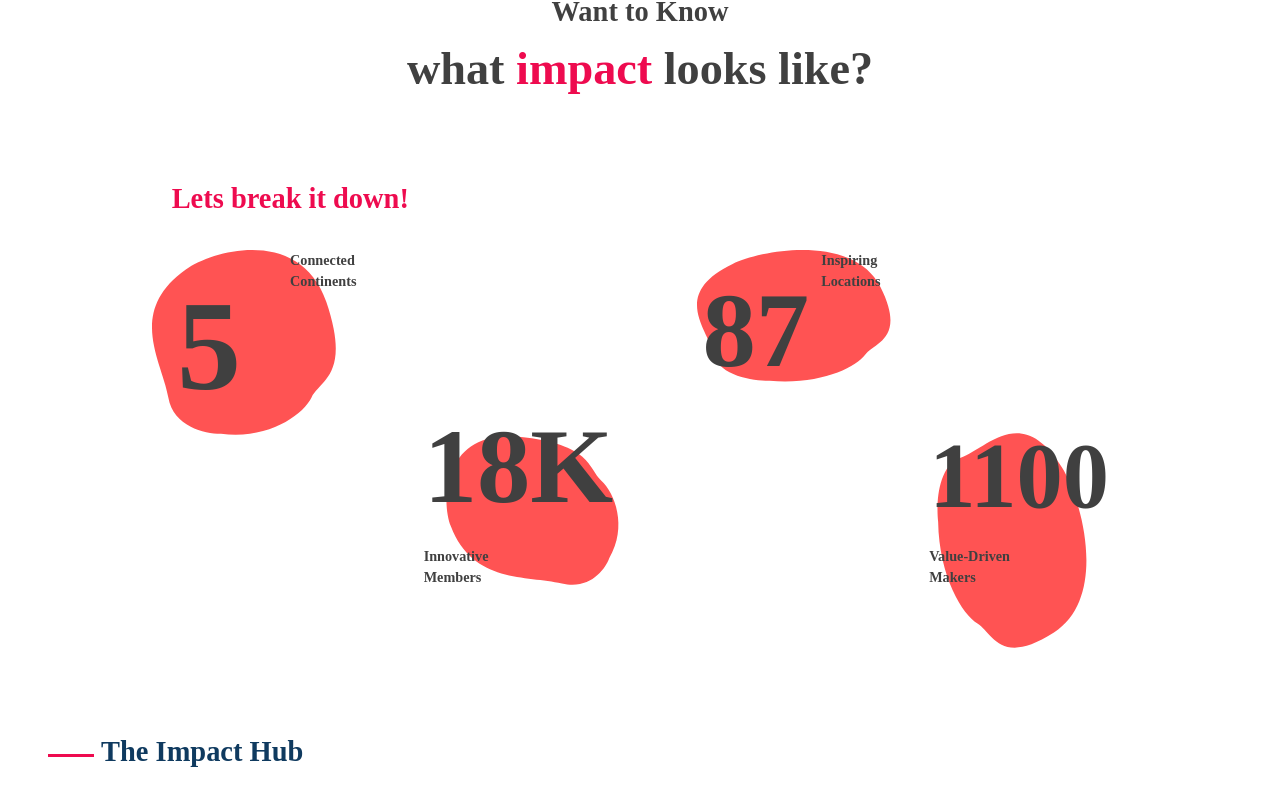
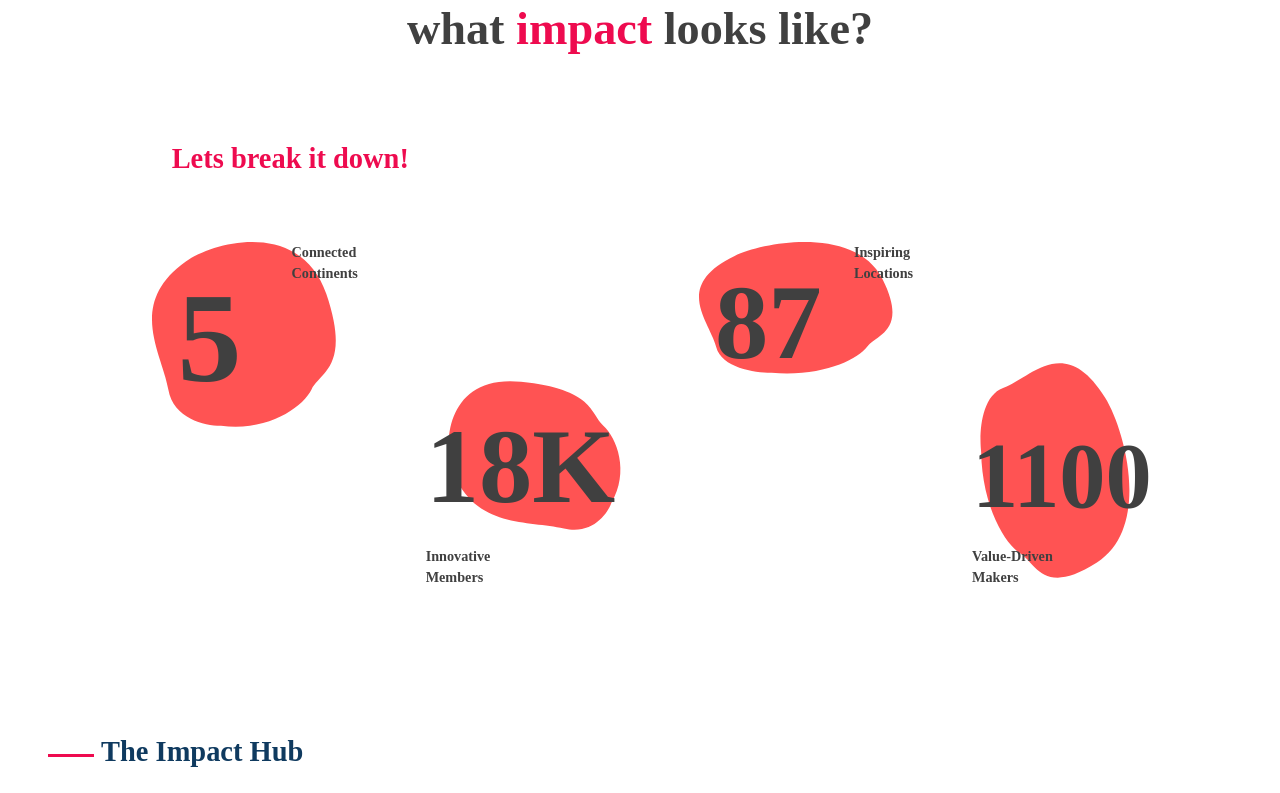
Before and after one commit to yy-ventures/impact-hub, a Next.js app: page / in a window 1280 px wide. Shown: the part 1845-2638 px from the top of the page. Built offline with nearby package versions, Linux system fonts and the light colour scheme; a web font is replaced by a local one.

Commit message:
responsive fix

```diff
--- a/components/Home/HomeGrid/HomeGrid.scss
+++ b/components/Home/HomeGrid/HomeGrid.scss
@@ -9,8 +9,13 @@
         width: 151.5rem;
         margin-top: 20rem;
         display: flex;
+        flex-direction: row;
         align-items: flex-end;
         justify-content: space-between;
+        @media screen and (max-width: 600px) {
+            width: 100%;
+            flex-direction: column;
+        }
         &_left{
             h4{
                 font-size: $subHeading3;
@@ -59,10 +64,16 @@
         margin-top: 4rem;
         width: 100%;
         padding: 0 18.7rem;
+        @media screen and (max-width: 600px) {
+            padding: 0 5rem;
+        }
         &_grid{
             display: flex;
             flex-direction: row;
             justify-content: space-between;
+            @media screen and (max-width: 600px) {
+                flex-direction: column;
+            }
             &_images{
                 display: flex;
                 flex-direction: column;
--- a/components/Home/HomeImpacts/HomeImpacts.scss
+++ b/components/Home/HomeImpacts/HomeImpacts.scss
@@ -6,6 +6,10 @@
     flex-direction: column;
     justify-content: flex-end;
     align-items: center;
+    @media screen and (max-width: 600px) {
+        height: auto;
+        padding: 2rem 0;
+    }
     &_header{
         text-align: center;
         h2{
@@ -22,18 +26,29 @@
     &_body{
         width: 137.058rem;
         margin-top: 10.6rem;
+        @media screen and (max-width: 600px) {
+            width: 100%;
+        }
         h4{
             font-size: $subHeading3;
             font-weight: $bold;
             margin-left: 2.7rem;
+            padding-bottom: 4.5rem;
         }
         &_counter{
             margin-top: 4rem;
             display: grid;
             grid-template-columns: repeat(4, 1fr);
             gap: 6rem;
+            @media screen and (max-width: 600px) {
+                grid-template-columns: repeat(1, 1fr);
+            }
             &_card{
-                height: 23.811rem * 2;
+                height: 32.5rem * 1.5;
+                width: 32.4rem;
+                @media screen and (max-width: 600px) {
+                    height: 32.5rem;
+                }
                 h2{
                     font-weight: $bold;
                     color: $textDark;
@@ -47,23 +62,35 @@
                 &:nth-child(1){
                     display: flex;
                     align-items: flex-start;
+                    @media screen and (max-width: 600px) {
+                        align-items: center;
+                    }
                 }
                 &:nth-child(2){
                     display: flex;
                     align-items: flex-end;
+                    @media screen and (max-width: 600px) {
+                        align-items: center;
+                    }
                 }
                 &:nth-child(3){
                     display: flex;
                     align-items: flex-start;
+                    @media screen and (max-width: 600px) {
+                        align-items: center;
+                    }
                 }
                 &:nth-child(4){
                     display: flex;
                     align-items: flex-end;
+                    @media screen and (max-width: 600px) {
+                        align-items: center;
+                    }
                 }
             }
             &_card_1{
-                width: 32.123rem;
-                height: 23.811rem;
+                width: 100%;
+                height: 32.5rem;
                 display: flex;
                 align-items: flex-start;
                 justify-content: space-around;
@@ -71,6 +98,8 @@
                 &::before{
                     content: url('../../../static/assets/counter/counter_1.png');
                     position: absolute;
+                    height: 100px;
+                    width: 100px;
                     top: 0;
                     left: 0;
                     z-index: -1;
@@ -80,8 +109,8 @@
                 }
             }
             &_card_2{
-                width: 32.352rem;
-                height: 24.742rem;
+                width: 100%;
+                height: 32.5rem;
                 display: flex;
                 flex-direction: column;
                 justify-content: flex-end;
@@ -98,8 +127,8 @@
                 }
             }
             &_card_3{
-                width: 26.7rem;
-                height: 21.875rem;
+                width: 100%;
+                height: 32.5rem;
                 display: flex;
                 align-items: flex-start;
                 justify-content: space-around;
@@ -116,8 +145,8 @@
                 }
             }
             &_card_4{
-                width: 33.883rem;
-                height: 22.752rem;
+                width: 100%;
+                height: 32.5rem;
                 display: flex;
                 flex-direction: column;
                 justify-content: flex-end;
--- a/components/Home/HomeNewsLetter/HomeNewsLetter.scss
+++ b/components/Home/HomeNewsLetter/HomeNewsLetter.scss
@@ -5,13 +5,17 @@
     height: 62.0rem;
     width: 168.7rem;
     position: relative;
+    // display: grid;
+    // grid-template-columns: 1fr 1fr;
     display: flex;
-    justify-content: flex-end;
     flex-direction: row;
     align-items: center;
     @media screen and (max-width: 600px) {
-        height: auto;
+        //grid-template-columns: 1fr;
+        width: 100%;
         flex-direction: column;
+        justify-content: space-between;
+        align-items: center;
     }
     &_left{
         width: 46.9rem;
@@ -23,6 +27,10 @@
         justify-content: space-between;
         align-items: center;
         text-align: center;
+        @media screen and (max-width: 600px) {
+            position: relative;
+            left: 0;
+        }
         h4{
             font-size: $headingOptional;
             font-weight: $bold;
@@ -81,6 +89,9 @@
         flex-direction: column;
         justify-content: space-between;
         right: 0;
+        @media screen and (max-width: 600px) {
+            position: relative;
+        }
         &_header{
             height: 14.9rem;
             h2{
--- a/components/Home/HomeOffer/HomeOffer.scss
+++ b/components/Home/HomeOffer/HomeOffer.scss
@@ -23,6 +23,9 @@
     &_body{
         display: grid;
         grid-template-columns: repeat(4, 1fr);
+        @media screen and (max-width: 600px) {
+            grid-template-columns: repeat(1, 1fr);
+        }
         &_card{
             height: 43.6rem;
             background-color: #eee;
--- a/components/Home/HomeOffer/HomeOfferCard/HomeOfferCard.js
+++ b/components/Home/HomeOffer/HomeOfferCard/HomeOfferCard.js
@@ -14,7 +14,7 @@ const HomeOfferCard = ({offer}) => {
                 </div>
             </div>
             <div className='home_offer_body_card_front'>
-                <img src={`/images/${img2}.jpg`}/>
+                <img src={`/images/${img1}.jpg`}/>
                 <div className='home_offer_body_card_front_overlay'>
                     <div className='home_offer_body_card_front_overlay_content'>
                         <h4>{title}</h4>
--- a/components/Shared/Footer/Footer.js
+++ b/components/Shared/Footer/Footer.js
@@ -41,7 +41,7 @@ const Footer = () => {
 
             </div>
             <div className='footer_right'>
-                    <iframe src="https://www.google.com/maps/embed?pb=!1m14!1m8!1m3!1d14601.179410948627!2d90.3505441!3d23.808112!3m2!1i1024!2i768!4f13.1!3m3!1m2!1s0x0%3A0xc090596a1ecbdba9!2sImpact%20Hub%20Dhaka!5e0!3m2!1sen!2sbd!4v1647247493467!5m2!1sen!2sbd" allowfullscreen="" loading="lazy"></iframe>
+                    <iframe src="https://www.google.com/maps/embed?pb=!1m14!1m8!1m3!1d14601.179410948627!2d90.3505441!3d23.808112!3m2!1i1024!2i768!4f13.1!3m3!1m2!1s0x0%3A0xc090596a1ecbdba9!2sImpact%20Hub%20Dhaka!5e0!3m2!1sen!2sbd!4v1647247493467!5m2!1sen!2sbd" allowFullScreen="" loading="lazy"></iframe>
                     <img src={mapShape.src}/>
             </div>
         </footer>
--- a/components/Shared/Footer/Footer.scss
+++ b/components/Shared/Footer/Footer.scss
@@ -8,6 +8,7 @@
     @media screen and (max-width: 900px){
         height: auto;
         grid-template-columns: 1fr;
+        padding: 8.4rem 5rem;
     }
     background-color: $primary2;
     position: relative;
@@ -78,7 +79,9 @@
         top: 0;
         right: 0;
         @media screen and (max-width: 600px) {
+            margin-top: 4rem;
             position: relative;
+            width: 100%;
         }
         img{
             top: 0;
```
